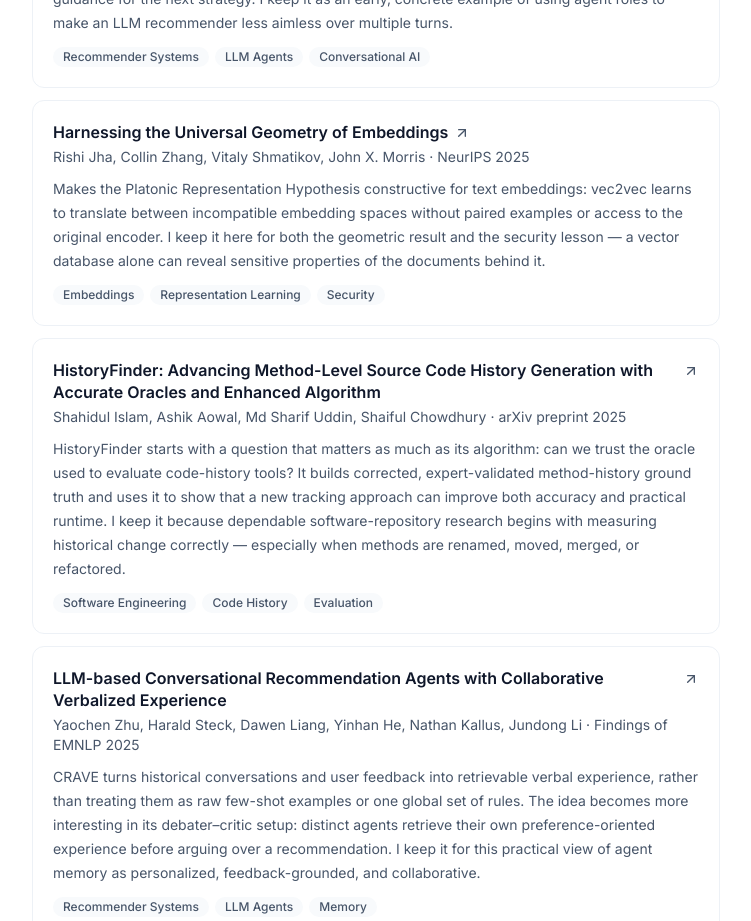
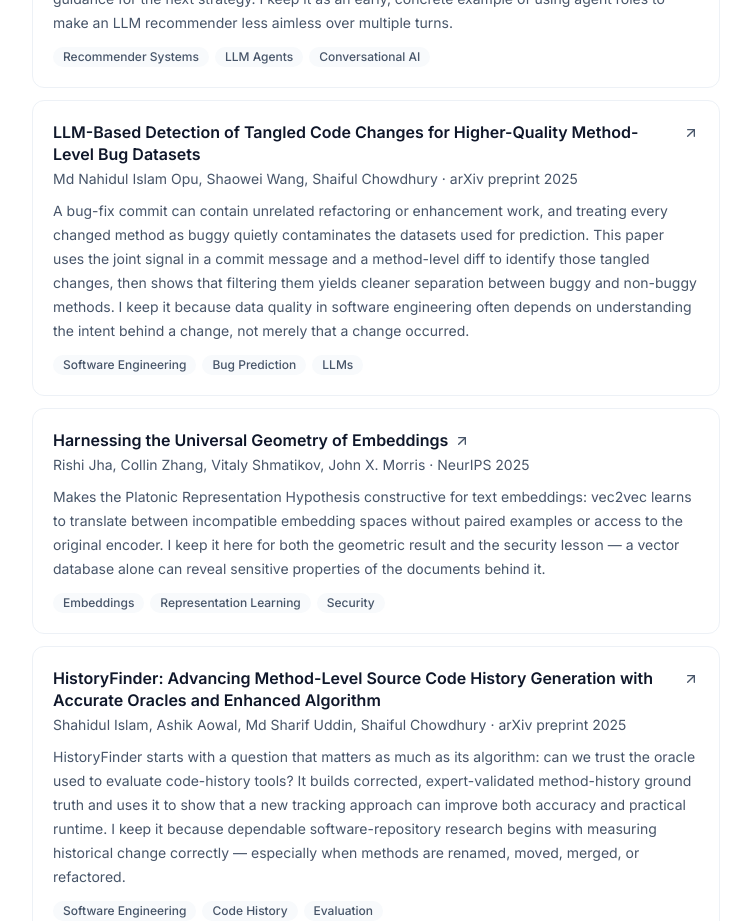
Before and after one commit to TahseenSust/tahseen, a Next.js app: page /paper-shelf in a window 1280 px wide. Shown: the part 3880-4801 px from the top of the page, without its empty margins (264-1015 px from the left). Built offline with nearby package versions, Linux system fonts and the light colour scheme.

Commit message:
Add paper on detecting tangled code changes

```diff
--- a/src/data/papers.ts
+++ b/src/data/papers.ts
@@ -160,6 +160,17 @@ export const PAPERS: Paper[] = [
     tags: ["Recommender Systems", "LLM Agents", "Conversational AI"],
   },
   {
+    title:
+      "LLM-Based Detection of Tangled Code Changes for Higher-Quality Method-Level Bug Datasets",
+    authors: "Md Nahidul Islam Opu, Shaowei Wang, Shaiful Chowdhury",
+    venue: "arXiv preprint",
+    year: "2025",
+    url: "https://arxiv.org/pdf/2505.08263",
+    note:
+      "A bug-fix commit can contain unrelated refactoring or enhancement work, and treating every changed method as buggy quietly contaminates the datasets used for prediction. This paper uses the joint signal in a commit message and a method-level diff to identify those tangled changes, then shows that filtering them yields cleaner separation between buggy and non-buggy methods. I keep it because data quality in software engineering often depends on understanding the intent behind a change, not merely that a change occurred.",
+    tags: ["Software Engineering", "Bug Prediction", "LLMs"],
+  },
+  {
     title: "Harnessing the Universal Geometry of Embeddings",
     authors: "Rishi Jha, Collin Zhang, Vitaly Shmatikov, John X. Morris",
     venue: "NeurIPS",
```
